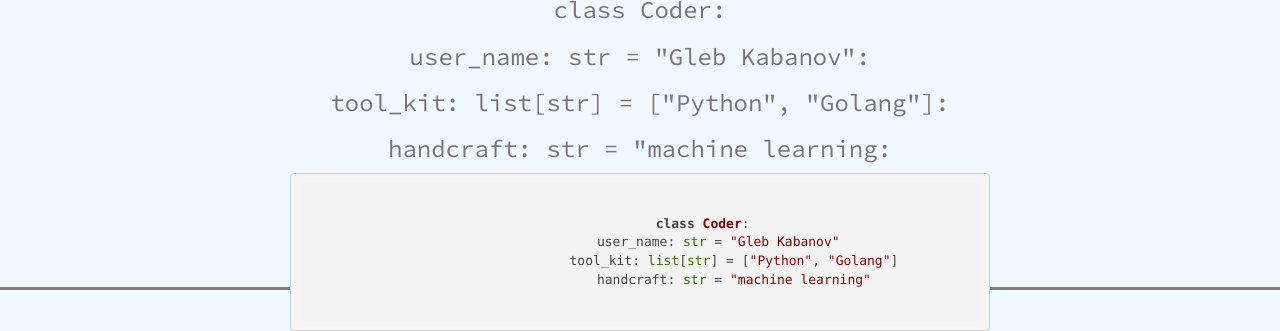
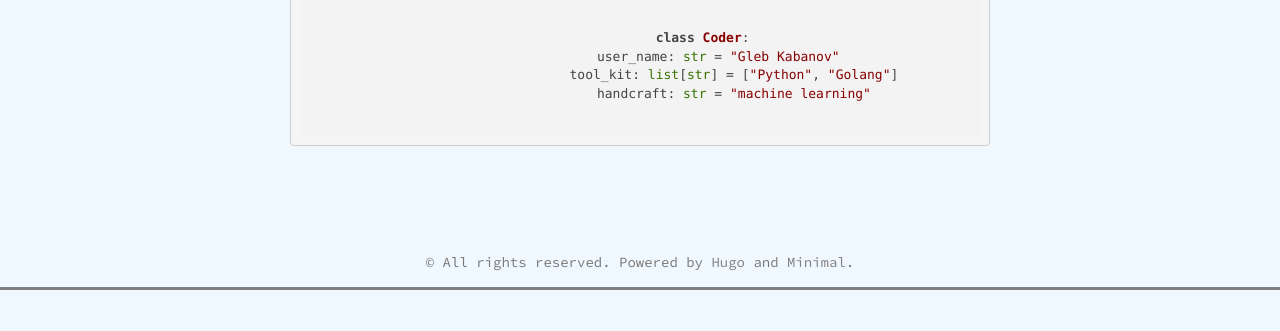
Before and after one commit to toffoliGate/toffoliGate.github.io, a plain HTML site: page index.html in a window 1280 px wide. Shown: the part 510-841 px from the top of the page. After the commit the page ends 800 px from the top, so only its background shows below. Drawn offline with nearby package versions, Linux system fonts and the light colour scheme; some packages are replaced by stand-ins of ours.

Commit message:
rebuild in progress

```diff
--- a/index.html
+++ b/index.html
@@ -104,11 +104,6 @@
     <div class="intro">
 
         <h1>My Specifications...</h1>
-        <h2>class Coder:</h2>
-        <h2>    user_name: str = "Gleb Kabanov":</h2>
-        <h2>    tool_kit: list[str] = ["Python", "Golang"]:</h2>
-        <h2>    handcraft: str = "machine learning:</h2>
-
 		<pre><code>
 		class Coder:
 		    user_name: str = "Gleb Kabanov"
```
